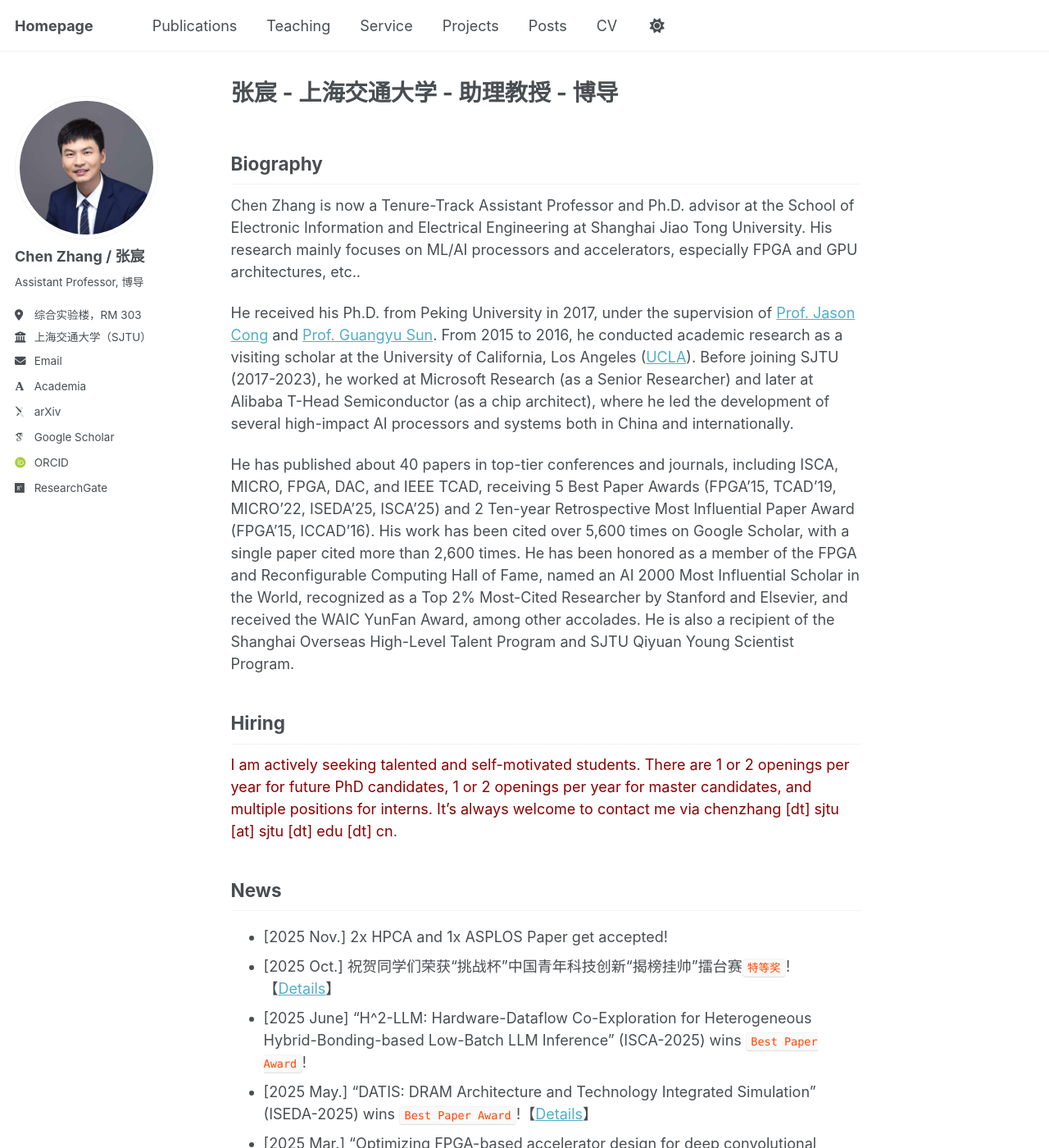
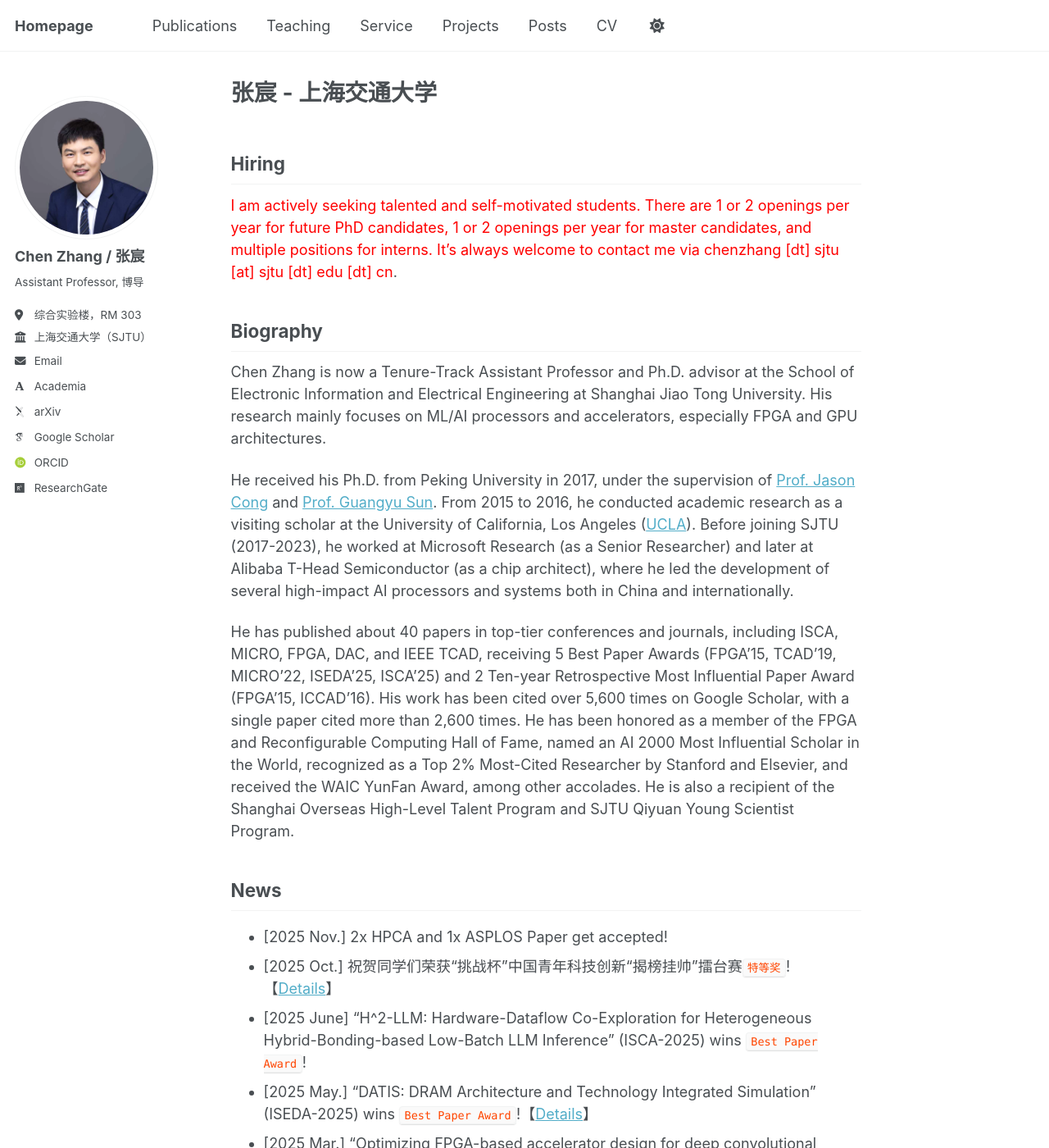
Before and after one commit to chenzhangsjtu/chenzhangsjtu.github.io, a Jekyll site: the page built from _pages/about.md, in a window 1280 px wide and 1400 px high. Shown: the whole window at 82% size. Built offline with Jekyll 4.4.1, drawn with Linux system fonts in a browser that asks for light colours; some web fonts are replaced.

Commit message:
Update about.md

```diff
--- a/_pages/about.md
+++ b/_pages/about.md
@@ -1,6 +1,6 @@
 ---
 permalink: /
-title: "张宸 - 上海交通大学 - 助理教授 - 博导"
+title: "张宸 - 上海交通大学"
 author_profile: true
 redirect_from:
   - /about/
@@ -12,16 +12,16 @@ redirect_from:
 我于2023年5月加入上海交通大学电子信息与电气工程学院，任长聘教轨助理教授，博士生导师，上海市海外高层次人才计划。主要研究方向是AI处理器架构和芯片系统。此前，于2017年从北京大学博士毕业，导师[丛京生教授](https://vast.cs.ucla.edu/people/faculty/jason-cong)和[孙广宇教授](https://ic.pku.edu.cn/szdw/zzjs/sjzdhyjsxtx1/sgy/index.htm)。期间于2015-2016前往美国加州大学洛杉矶分校([UCLA]((https://vast.cs.ucla.edu/people/alumni/chen-zhang)))学术访问。毕业后（2017-2023），任职微软研究院（Senior Researcher）和阿里巴巴平头哥半导体（主架构师团队成员），主导了多个国内外重要AI处理器与系统的研发工作。在 ISCA、MICRO、FPGA、DAC、T-CAD等国际会议和期刊发表论文30余篇，最佳论文或提名5次（FPGA'15, TCAD'19, MICRO'22, ISEDA'25, ISCA'25），谷歌施引5200余次，单篇最高引2600余次。个人入选 FPGA and Reconfigurable Computing Hall of Fame (名人堂)，AI-2000世界最有影响力学者，Stanford and Elsevier 前 2% 高被引学者，ACM ChinaSys 新星奖等。
 -->
 
+## Hiring
+<span style="color:red;">I am actively seeking talented and self-motivated students. There are 1 or 2 openings per year for future PhD candidates, 1 or 2 openings per year for master candidates, and multiple positions for interns. It’s always welcome to contact me via chenzhang [dt] sjtu [at] sjtu [dt] edu [dt] cn</span>.
+
 ## Biography
-Chen Zhang is now a Tenure-Track Assistant Professor and Ph.D. advisor at the School of Electronic Information and Electrical Engineering at Shanghai Jiao Tong University. His research mainly focuses on ML/AI processors and accelerators, especially FPGA and GPU architectures, etc..
+Chen Zhang is now a Tenure-Track Assistant Professor and Ph.D. advisor at the School of Electronic Information and Electrical Engineering at Shanghai Jiao Tong University. His research mainly focuses on ML/AI processors and accelerators, especially FPGA and GPU architectures.
 
 He received his Ph.D. from Peking University in 2017, under the supervision of [Prof. Jason Cong](https://vast.cs.ucla.edu/people/faculty/jason-cong) and [Prof. Guangyu Sun](https://ic.pku.edu.cn/szdw/zzjs/sjzdhyjsxtx1/sgy/index.htm). From 2015 to 2016, he conducted academic research as a visiting scholar at the University of California, Los Angeles ([UCLA](https://vast.cs.ucla.edu/people/alumni/chen-zhang)). Before joining SJTU (2017-2023), he worked at Microsoft Research (as a Senior Researcher) and later at Alibaba T-Head Semiconductor (as a chip architect), where he led the development of several high-impact AI processors and systems both in China and internationally.
 
 
 He has published about 40 papers in top-tier conferences and journals, including ISCA, MICRO, FPGA, DAC, and IEEE TCAD, receiving 5 Best Paper Awards (FPGA'15, TCAD'19, MICRO'22, ISEDA'25, ISCA'25) and 2 Ten-year Retrospective Most Influential Paper Award (FPGA'15, ICCAD’16). His work has been cited over 5,600 times on Google Scholar, with a single paper cited more than 2,600 times. He has been honored as a member of the FPGA and Reconfigurable Computing Hall of Fame, named an AI 2000 Most Influential Scholar in the World, recognized as a Top 2% Most-Cited Researcher by Stanford and Elsevier, and received the WAIC YunFan Award, among other accolades. He is also a recipient of the Shanghai Overseas High-Level Talent Program and SJTU Qiyuan Young Scientist Program.
-
-## Hiring
-<span style="color:darkred;">I am actively seeking talented and self-motivated students. There are 1 or 2 openings per year for future PhD candidates, 1 or 2 openings per year for master candidates, and multiple positions for interns. It’s always welcome to contact me via chenzhang [dt] sjtu [at] sjtu [dt] edu [dt] cn</span>.
 
 
 ## News
```
